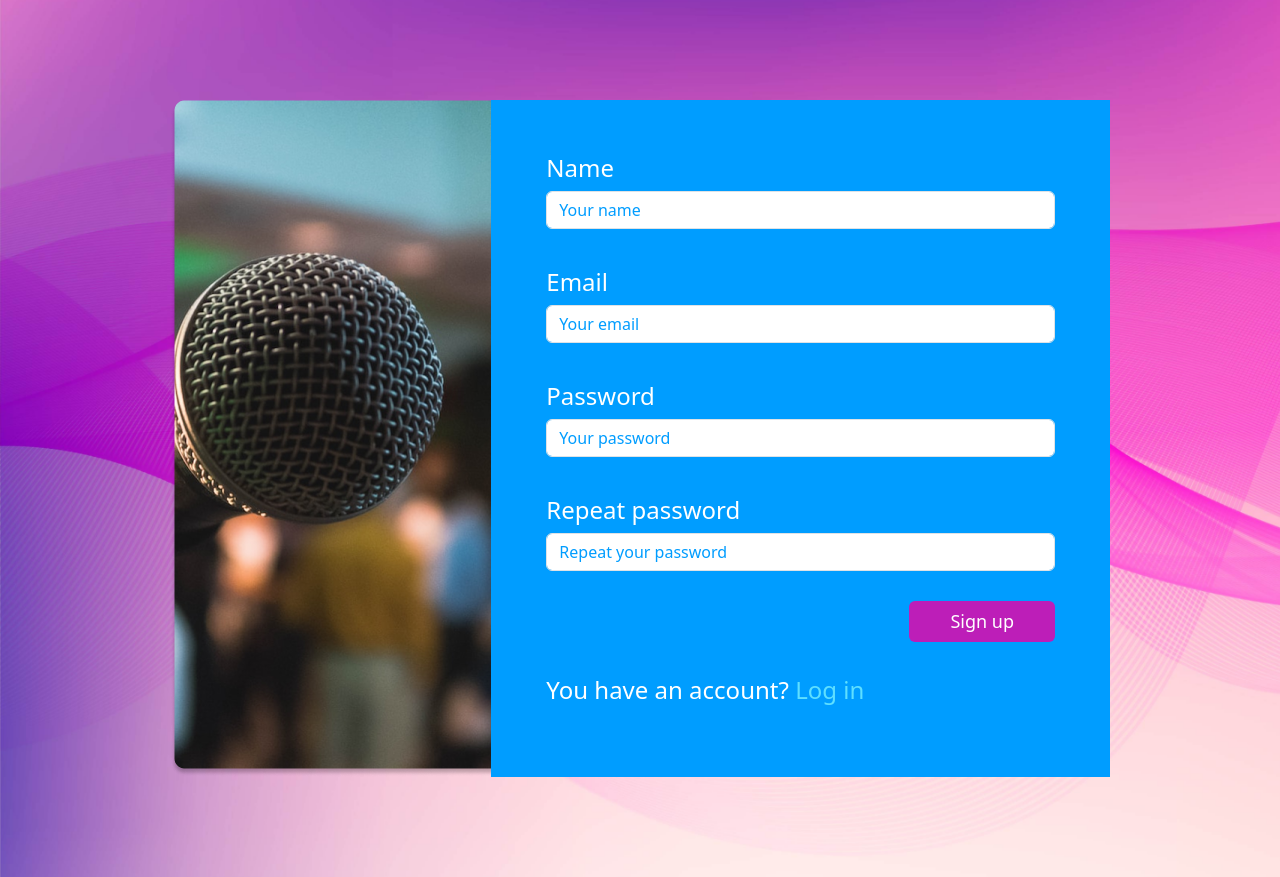
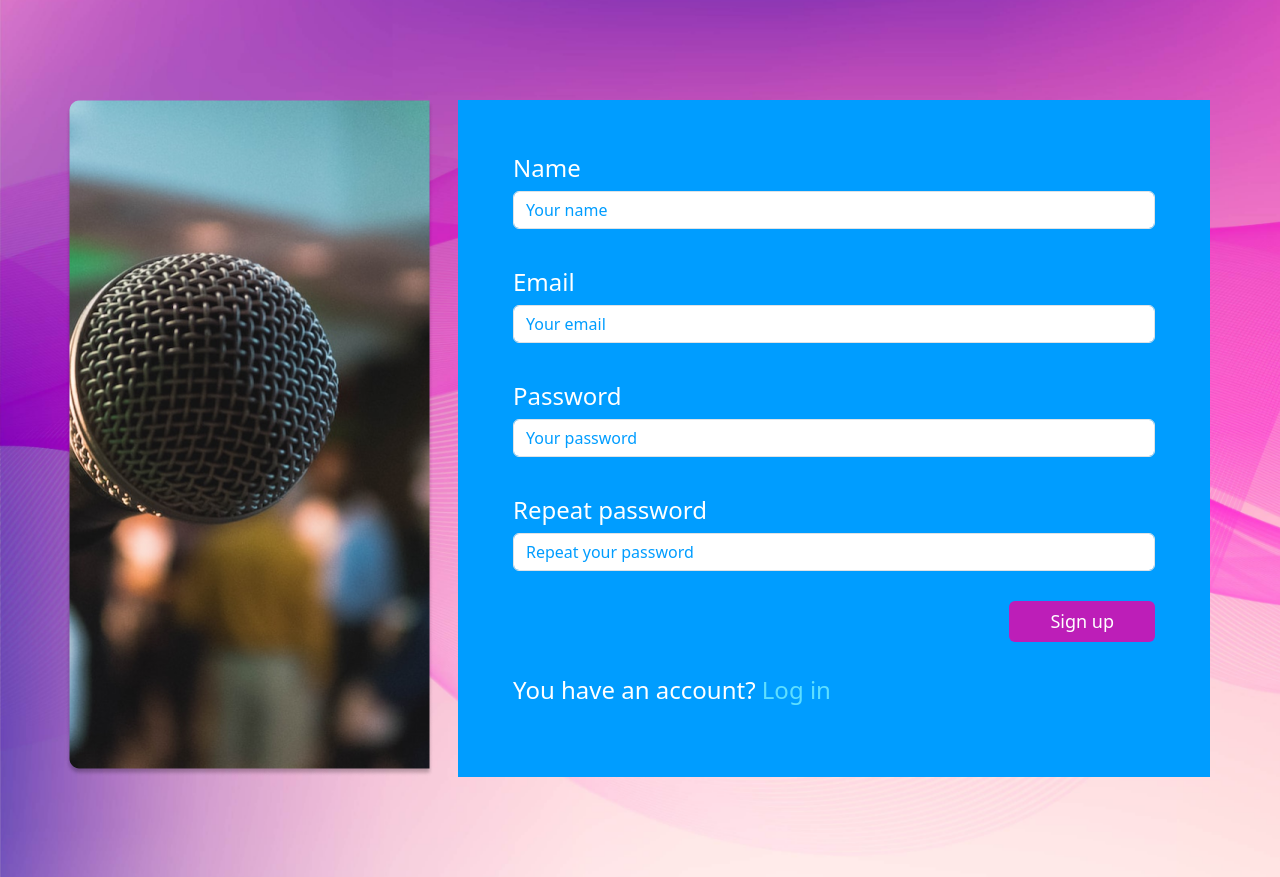
Before and after one commit to cofi333/web_programiranje_projekat, a PHP site: page /sign_up.html in a window 1280 px wide. Shown: the part 56-933 px from the top of the page. Run offline with PHP 8.4, Linux system fonts and the light colour scheme; some libraries are stand-ins or nearby versions.

Commit message:
sign-up & navbar update

```diff
--- a/sass/_navigation_bar.scss
+++ b/sass/_navigation_bar.scss
@@ -1,8 +1,15 @@
+.navbar {
+    .container-fluid {
+        justify-content: end;
+    }
+}
+
 .navbar-nav {
     gap:15px;
 
 
 }
+
 
 
 .links {
@@ -33,3 +40,24 @@
         }
       }
 }
+
+
+@include media-breakpoint-down(lg) {
+    .navbar-nav {
+        .nav-link {
+            text-align: center;
+        }
+    }
+
+    .buttons {
+        display: flex;
+        justify-content: center;
+        align-items: center;
+
+        .create_event_btn, .log_in_btn, .sign_up_btn {
+            width: 30%;
+
+        }
+
+    }
+ }
--- a/sass/_sign_up.scss
+++ b/sass/_sign_up.scss
@@ -1,18 +1,19 @@
 #sign_up_body {
+
     background-image:url('../images/background_image.png');
     background-repeat: no-repeat;
     background-size:cover;
 }
 
-.hero {
-    padding:100px;
+.hero_sign_up {
+
+    padding: 100px 0;
+
 
     form {
         padding:30px 55px;
         background-color: #009DFF;
         height: 100%;
-        align-items: center;
-        justify-content: center;
 
         .form-group {
             padding:15px 0;
@@ -56,6 +57,84 @@
         }
     }
 
+    .picture {
+        display: flex;
+        justify-content: end;
+
+    }
 
 
 }
+
+
+
+
+
+ @include media-breakpoint-down(lg) {
+    .hero_sign_up {
+        padding: 50px 0;
+
+        .content {
+            gap: 10px;
+        }
+
+        form {
+            order: 1;
+
+        }
+
+        .picture {
+            order: 2;
+            padding: 0;
+            justify-content: center;
+
+
+
+        }
+
+        .form {
+            padding: 0;
+        }
+    }
+ }
+
+
+ @include media-breakpoint-down(md) {
+    .hero_sign_up {
+        form {
+            .sign_up {
+                justify-content: center;
+                padding: 30px 0;
+            }
+
+            .form-group {
+                label {
+                    font-size: 17px;
+                }
+            }
+
+            .log_in {
+                font-size: 18px;
+                text-align: center;
+            }
+        }
+    }
+  }
+
+  @include media-breakpoint-down(sm) {
+    .hero_sign_up {
+        padding: 0;
+
+
+
+        form {
+            padding: 30px;
+        }
+
+       .picture {
+        img {
+            width: 70%;
+        }
+       }
+    }
+  }
--- a/sign_up.html
+++ b/sign_up.html
@@ -48,13 +48,13 @@
         </div>
       </nav>
 
-      <section class="hero container">
-        <div class="row">
-          <div class="picture col-md-4">
+      <section class="hero_sign_up container">
+        <div class="row content">
+          <div class="picture col-lg-5  col-xl-4 col-xxl-4">
             <img src="./images/microphone.png" alt="Microphone picture">
           </div>
 
-          <div class="form col-md-8">
+          <div class="form col-lg-7  col-xl-8 col-xxl-7">
             <form>
               <div class="form-group">
                 <label for="name">Name</label>
```
Also changed, not shown: css/style.css.
